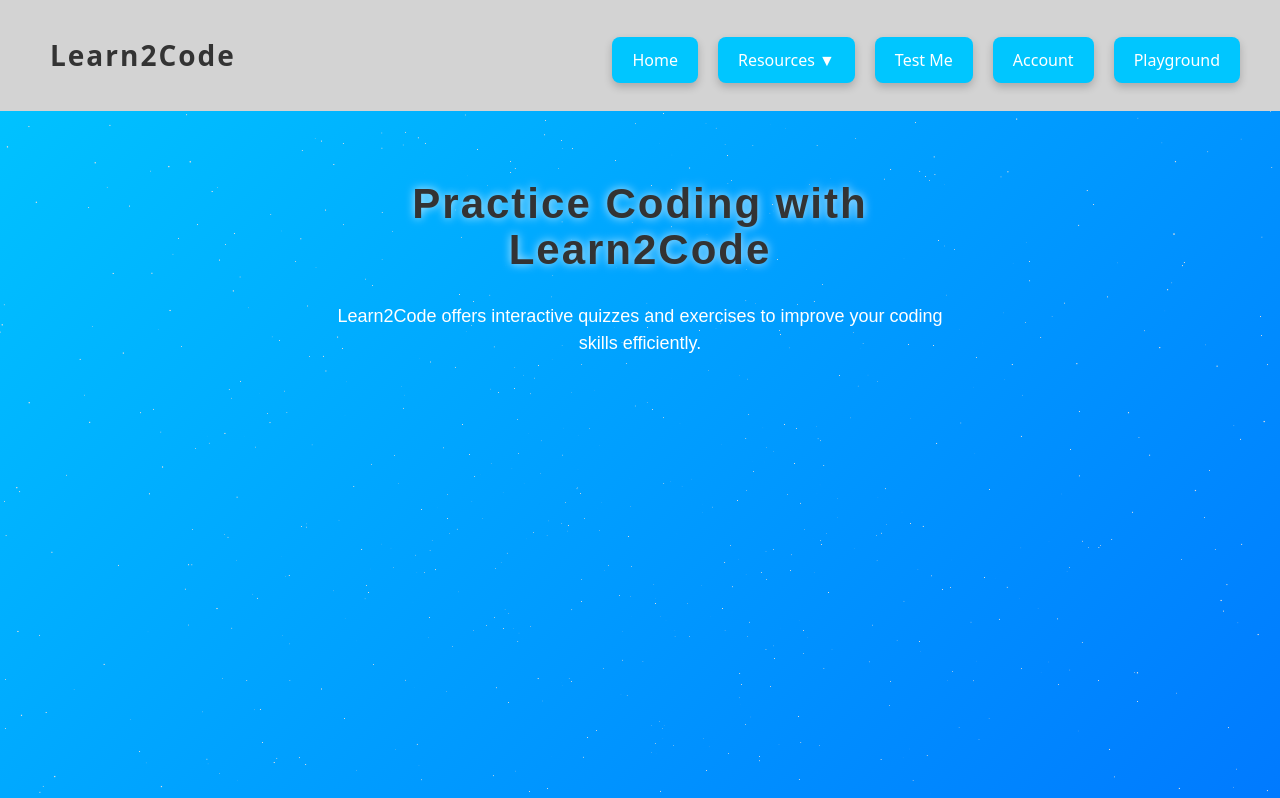
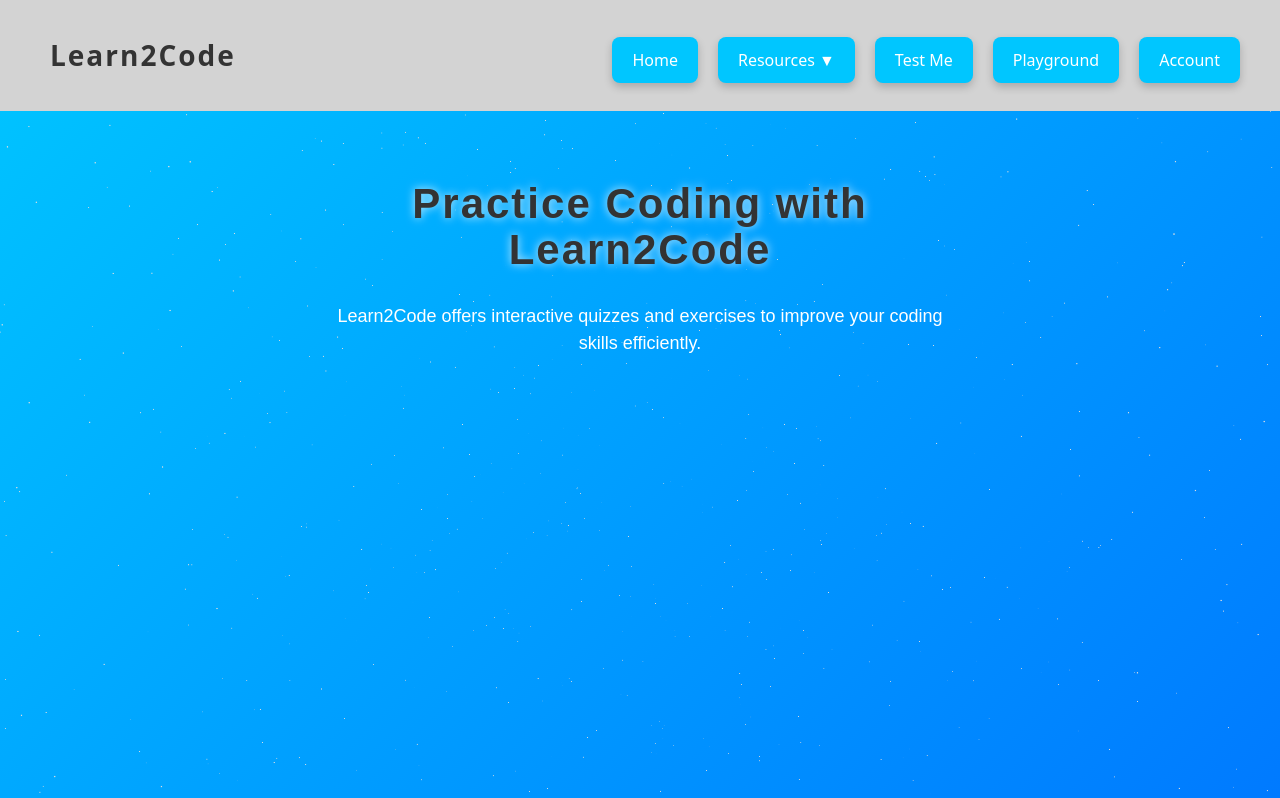
Before and after one commit to EricoHello/Team5, a React (Vite) app: page / in a window 1280 px wide. Shown: the top 798 px of the page. Built offline with nearby package versions, Linux system fonts and the light colour scheme; no server answers.

Commit message:
merged playground

```diff
--- a/package.json
+++ b/package.json
@@ -10,7 +10,6 @@
     "axios": "^1.8.2",
     "body-parser": "^1.20.3",
     "codemirror": "^6.0.1",
-    "concurrently": "^9.1.2",
     "cors": "^2.8.5",
     "dotenv": "^16.4.7",
     "ejs": "^3.1.10",
@@ -49,5 +48,8 @@
   "bugs": {
     "url": "https://github.com/EricoHello/Team5/issues"
   },
-  "homepage": "https://github.com/EricoHello/Team5#readme"
+  "homepage": "https://github.com/EricoHello/Team5#readme",
+  "devDependencies": {
+    "concurrently": "^9.1.2"
+  }
 }
--- a/src/App.jsx
+++ b/src/App.jsx
@@ -37,8 +37,8 @@ function App() {
             )}
           </div>
           <button onClick={() => navigateToPage('testme')}>Test Me</button>
+          <button onClick={() => navigateToPage('Playground')}>Playground</button>
           <button onClick={() => navigateToPage('Account')}>Account</button>
-          <button onClick={() => navigateToPage('Playground')}>Playground</button>
         </div>
       </header>
 
```
Also changed, not shown: 1 other file (tests, documents, lock files or other folders).
